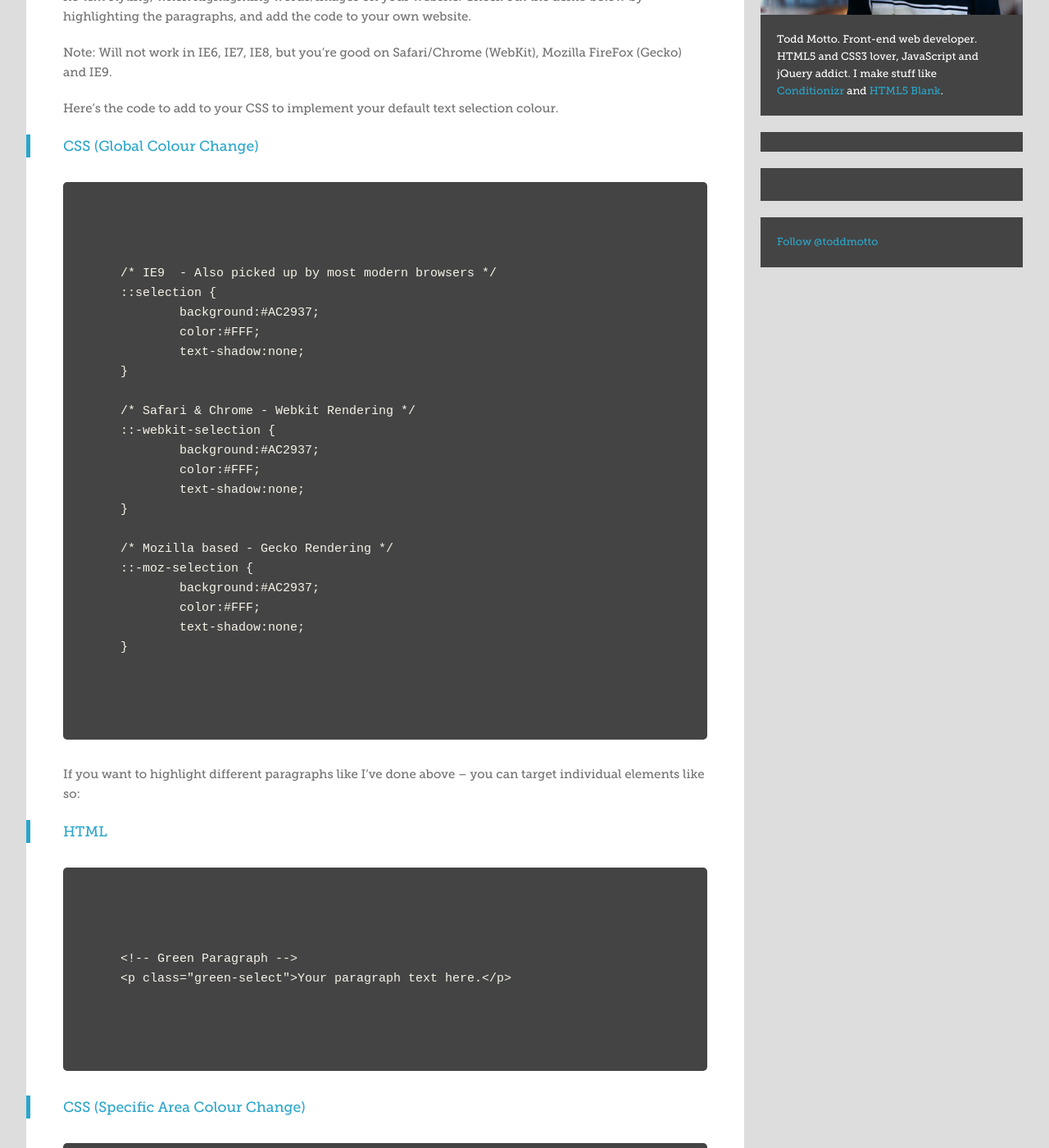
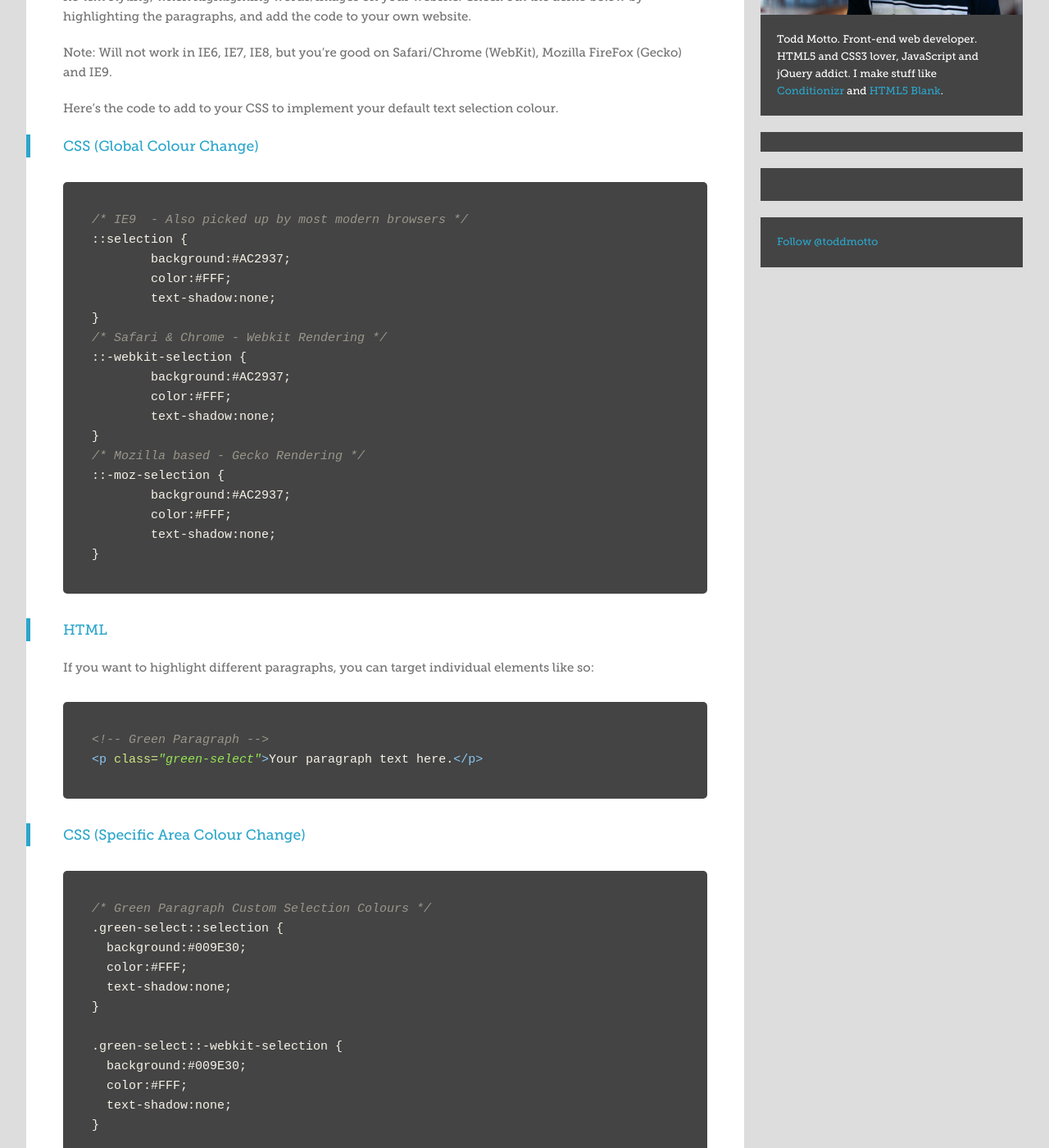
Before and after one commit to lechoo/toddmotto.github.com, a Jekyll site: the page built from _posts/2012-04-09-overriding-the-default-text-selection-colour.md, in a window 1280 px wide and 1400 px high, scrolled down 333 px. Shown: the whole window at 82% size. Built offline with Jekyll 4.4.1, drawn with Linux system fonts in a browser that asks for light colours; Markdown is read by kramdown in place of the engine named in the settings; comment, search, counter and statistics services are not loaded; some of the changed text lies outside the part shown.

Commit message:
Syntax highlighting

```diff
--- a/_posts/2012-04-09-overriding-the-default-text-selection-colour.md
+++ b/_posts/2012-04-09-overriding-the-default-text-selection-colour.md
@@ -14,51 +14,54 @@ Here’s the code to add to your CSS to implement your default text selection co
 
 ### CSS (Global Colour Change)
 
-    /* IE9  - Also picked up by most modern browsers */
-    ::selection {
-    	background:#AC2937;
-    	color:#FFF;
-    	text-shadow:none;
-    }
-
-    /* Safari & Chrome - Webkit Rendering */
-    ::-webkit-selection {
-    	background:#AC2937;
-    	color:#FFF;
-    	text-shadow:none;
-    }
-
-    /* Mozilla based - Gecko Rendering */
-    ::-moz-selection {
-    	background:#AC2937;
-    	color:#FFF;
-    	text-shadow:none;
-    }
-
-If you want to highlight different paragraphs like I’ve done above – you can target individual elements like so:
+{% highlight css %}
+/* IE9  - Also picked up by most modern browsers */
+::selection {
+	background:#AC2937;
+	color:#FFF;
+	text-shadow:none;
+}
+/* Safari & Chrome - Webkit Rendering */
+::-webkit-selection {
+	background:#AC2937;
+	color:#FFF;
+	text-shadow:none;
+}
+/* Mozilla based - Gecko Rendering */
+::-moz-selection {
+	background:#AC2937;
+	color:#FFF;
+	text-shadow:none;
+}
+{% endhighlight %}
 
 ### HTML
+If you want to highlight different paragraphs, you can target individual elements like so:
 
-    <!-- Green Paragraph -->
-    <p class="green-select">Your paragraph text here.</p>
+{% highlight html %}
+<!-- Green Paragraph -->
+<p class="green-select">Your paragraph text here.</p>
+{% endhighlight %}
 
 ### CSS (Specific Area Colour Change)
 
-    /* Green Paragraph Custom Selection Colours */
-    p.green-select::selection {
-      background:#009E30;
-      color:#FFF;
-      text-shadow:none;
-    }
+{% highlight css %}
+/* Green Paragraph Custom Selection Colours */
+.green-select::selection {
+  background:#009E30;
+  color:#FFF;
+  text-shadow:none;
+}
 
-    p.green-select::-webkit-selection {
-      background:#009E30;
-      color:#FFF;
-      text-shadow:none;
-    }
+.green-select::-webkit-selection {
+  background:#009E30;
+  color:#FFF;
+  text-shadow:none;
+}
 
-    p.green-select::-moz-selection {
-      background:#009E30;
-      color:#FFF;
-      text-shadow:none;
-    }
+.green-select::-moz-selection {
+  background:#009E30;
+  color:#FFF;
+  text-shadow:none;
+}
+{% endhighlight %}
```
